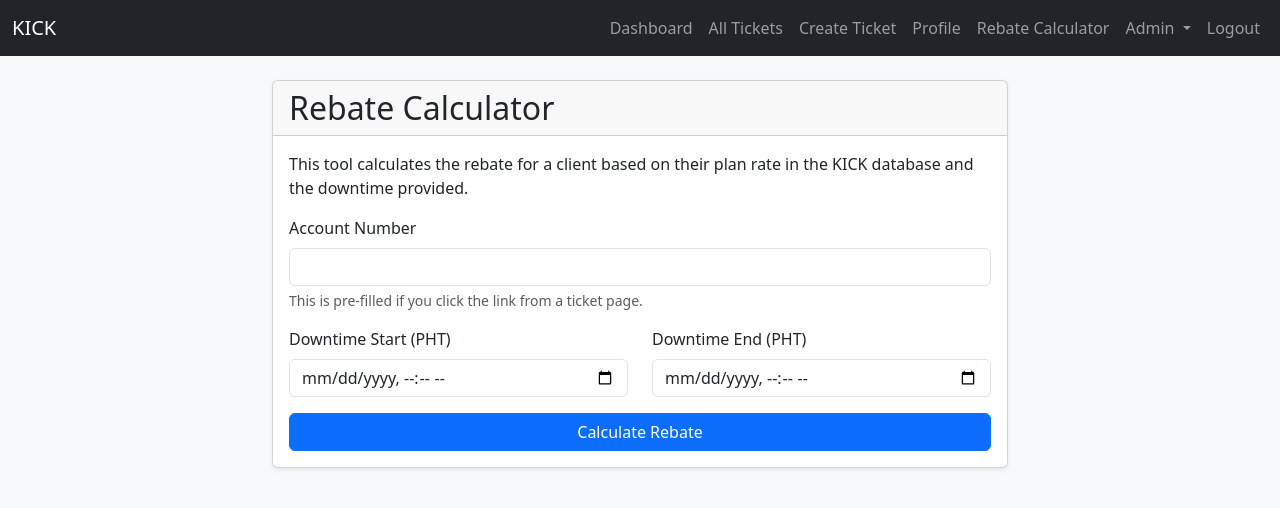
After one commit to Limlim-12/Kick-Keep-in-Track-, a Flask app: page /rebate/ in a window 1280 px wide. The commit adds this page. Shown: the top 508 px of the page. Run offline with Flask 3, Linux system fonts and the light colour scheme; a user stored in the database is signed in; tables that the repository leaves empty hold one stand-in row (values such as "Sample post"); some libraries are stand-ins or nearby versions.

Commit message:
Integrate accurate rebate calculator feature

```diff
--- a/kick_app/__init__.py
+++ b/kick_app/__init__.py
@@ -76,6 +76,11 @@ def create_app(config_class=Config):
 
     app.register_blueprint(api_blueprint)
 
+    from .rebate import rebate_bp
+
+    app.register_blueprint(rebate_bp)
+
+
     # This 'with' block ensures that the app context is active
     # when we create the tables, which is necessary for SQLAlchemy.
     with app.app_context():
--- a/kick_app/models.py
+++ b/kick_app/models.py
@@ -117,6 +117,7 @@ class Client(db.Model):
     account_number = db.Column(db.String(100), unique=True, nullable=False, index=True)
     account_name = db.Column(db.String(200), nullable=False, index=True)
     status = db.Column(db.String(50), default="Active")
+    plan_rate = db.Column(db.Float, nullable=False, default=0.0)
 
     # Foreign Key
     region_id = db.Column(db.Integer, db.ForeignKey("regions.id"), nullable=False)
--- /dev/null
+++ b/kick_app/rebate/forms.py
@@ -0,0 +1,20 @@
+from flask_wtf import FlaskForm
+from wtforms import StringField, SubmitField
+from wtforms.fields import DateTimeField
+from wtforms.validators import DataRequired
+
+
+class RebateCalculatorForm(FlaskForm):
+    """Form for the rebate calculator inputs."""
+
+    account_number = StringField("Account Number", validators=[DataRequired()])
+
+    start_time = DateTimeField(
+        "Downtime Start (PHT)", validators=[DataRequired()], format="%Y-%m-%dT%H:%M"
+    )
+
+    end_time = DateTimeField(
+        "Downtime End (PHT)", validators=[DataRequired()], format="%Y-%m-%dT%H:%M"
+    )
+
+    submit = SubmitField("Calculate Rebate")
--- /dev/null
+++ b/kick_app/rebate/routes.py
@@ -0,0 +1,64 @@
+from flask import render_template, request, flash
+from flask_login import login_required
+from . import rebate_bp  # Import our blueprint
+from .forms import RebateCalculatorForm  # Import our new form
+from .utils import calculate_rebate  # Import our new calculation logic
+from ..models import Client  # Import Client to check account number
+import pytz  # Import pytz for timezone handling
+
+
+@rebate_bp.route("/", methods=["GET", "POST"])
+@login_required
+def calculator():
+    form = RebateCalculatorForm()
+    result = None
+    error = None
+
+    # This will pre-fill the form if a link from a ticket page is clicked
+    account_num_from_url = request.args.get("account_number")
+    if request.method == "GET" and account_num_from_url:
+        form.account_number.data = account_num_from_url
+
+    if form.validate_on_submit():
+        account_number = form.account_number.data
+
+        # 1. Get naive datetimes from form (assumed to be PHT)
+        start_time_naive = form.start_time.data
+        end_time_naive = form.end_time.data
+
+        # 2. Make datetimes timezone-aware
+        pht_tz = pytz.timezone("Asia/Manila")
+        start_time_aware = pht_tz.localize(start_time_naive)
+        end_time_aware = pht_tz.localize(end_time_naive)
+
+        # 3. Pass aware datetimes to the calculation function
+        subscriber_info, formatted_duration, rebate_amount, downtime_seconds = (
+            calculate_rebate(account_number, start_time_aware, end_time_aware)
+        )
+
+        if subscriber_info is None:
+            # If calculate_rebate returns None, it means an error occurred
+            error = formatted_duration  # The error message is in this variable
+        else:
+            # If successful, format the results for display
+            result = {
+                "account_name": subscriber_info.get("name"),
+                "plan_rate": f"{subscriber_info.get('plan_rate'):.2f}",
+                "downtime_duration": formatted_duration,
+                "rebate_amount": f"{rebate_amount:.2f}",
+            }
+
+    elif request.method == "POST":
+        # If form validation fails, flash the errors
+        for field, errors in form.errors.items():
+            for error in errors:
+                flash(f"Error in {getattr(form, field).label.text}: {error}", "danger")
+
+    # This will render calculator.html, which we will create in the next part
+    return render_template(
+        "calculator.html",
+        title="Rebate Calculator",
+        form=form,
+        result=result,
+        error=error,
+    )
--- a/kick_app/templates/admin/client_list.html
+++ b/kick_app/templates/admin/client_list.html
@@ -103,8 +103,9 @@
                 <div class="modal-body">
                     {{ upload_form.hidden_tag() }}
                     <div class="mb-3">
+
                         <p>File must be an .xlsx or .xls file with columns: <strong>account_number, account_name,
-                                region_name, status</strong></p>
+                                region_name, status, plan_rate</strong></p>
                         {{ upload_form.excel_file.label(class="form-label") }}
                         {{ upload_form.excel_file(class="form-control" + (" is-invalid" if upload_form.excel_file.errors
                         else "")) }}
--- a/kick_app/templates/base.html
+++ b/kick_app/templates/base.html
@@ -37,6 +37,10 @@
                     {% endif %}
                     <li class="nav-item">
                         <a class="nav-link" href="{{ url_for('main.profile') }}">Profile</a>
+                    </li>
+
+                    <li class="nav-item">
+                        <a class="nav-link" href="{{ url_for('rebate.calculator') }}">Rebate Calculator</a>
                     </li>
 
                     {% if current_user.role.value == 'Admin' %}
--- /dev/null
+++ b/kick_app/templates/rebate/calculator.html
@@ -0,0 +1,75 @@
+{% extends "base.html" %}
+
+{% block content %}
+<div class="row justify-content-center">
+    <div class="col-md-8">
+        <div class="card shadow-sm mb-4">
+            <div class="card-header">
+                <h2 class="mb-0">{{ title }}</h2>
+            </div>
+            <div class="card-body">
+                <p>This tool calculates the rebate for a client based on their plan rate in the KICK database and the
+                    downtime provided.</p>
+                <form method="POST" action="" novalidate>
+                    {{ form.hidden_tag() }}
+
+                    <div class="mb-3">
+                        {{ form.account_number.label(class="form-label") }}
+                        {{ form.account_number(class="form-control" + (" is-invalid" if form.account_number.errors else
+                        "")) }}
+                        <div class="form-text">This is pre-filled if you click the link from a ticket page.</div>
+                        {% for error in form.account_number.errors %}
+                        <div class="invalid-feedback">{{ error }}</div>
+                        {% endfor %}
+                    </div>
+
+                    <div class="row">
+                        <div class="col-md-6 mb-3">
+                            {{ form.start_time.label(class="form-label") }}
+                            {{ form.start_time(class="form-control" + (" is-invalid" if form.start_time.errors else ""),
+                            type="datetime-local") }}
+                            {% for error in form.start_time.errors %}
+                            <div class="invalid-feedback">{{ error }}</div>
+                            {% endfor %}
+                        </div>
+                        <div class="col-md-6 mb-3">
+                            {{ form.end_time.label(class="form-label") }}
+                            {{ form.end_time(class="form-control" + (" is-invalid" if form.end_time.errors else ""),
+                            type="datetime-local") }}
+                            {% for error in form.end_time.errors %}
+                            <div class="invalid-feedback">{{ error }}</div>
+                            {% endfor %}
+                        </div>
+                    </div>
+
+                    <div class="d-grid">
+                        {{ form.submit(class="btn btn-primary") }}
+                    </div>
+                </form>
+            </div>
+        </div>
+
+        {% if error %}
+        <div class="alert alert-danger" role="alert">
+            <b>Calculation Error:</b> {{ error }}
+        </div>
+        {% endif %}
+
+        {% if result %}
+        <div class="card shadow-sm">
+            <div class="card-header">
+                <h3 class="mb-0">Calculation Result</h3>
+            </div>
+            <div class="card-body">
+                <p><strong>Account Name:</strong> {{ result.account_name }}</p>
+                <p><strong>Plan Rate Used:</strong> PHP {{ result.plan_rate }}</p>
+                <p><strong>Total Downtime:</strong> {{ result.downtime_duration }}</p>
+                <hr>
+                <h4 class="mt-3">Estimated Rebate Amount: <span class="text-success fw-bold">PHP {{ result.rebate_amount
+                        }}</span></h4>
+            </div>
+        </div>
+        {% endif %}
+    </div>
+</div>
+{% endblock %}
```
Also changed, not shown: kick_app/admin/forms.py (+11 -2 lines), kick_app/admin/routes.py (+30 -30 lines), kick_app/rebate/__init__.py (added, +11 -0 lines), kick_app/rebate/utils.py (added, +70 -0 lines), kick_app/templates/admin/client_form.html (+10 -1 lines), kick_app/templates/tickets/view_ticket.html (+22 -7 lines), kick_app/tickets/routes.py (+9 -2 lines), migrations/versions/4db0fbfb0237_add_plan_rate_to_client_model.py (added, +32 -0 lines).
